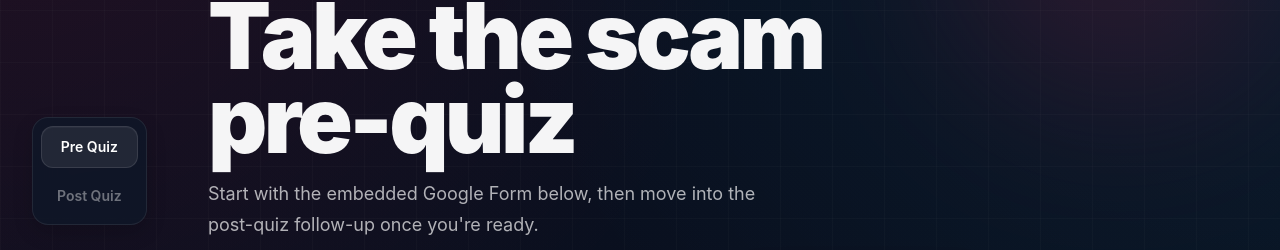
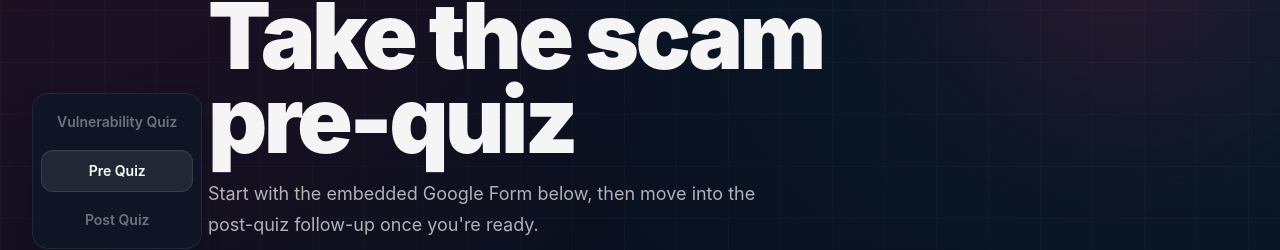
Before and after one commit to Centrista/Project-Vigil, a Next.js app: page /risk-quiz in a window 1280 px wide. Shown: the part 229-479 px from the top of the page. Built offline with nearby package versions, Linux system fonts and the light colour scheme.

Commit message:
Add your message here

```diff
--- a/app/risk-quiz/vulnerability/page.tsx
+++ b/app/risk-quiz/vulnerability/page.tsx
@@ -1,4 +1,4 @@
-import QuizTabs from "@/components/QuizTabs";
+import QuizSideSwitcher from "@/components/QuizSideSwitcher";
 import PageIntro from "@/components/PageIntro";
 import VulnerabilityQuiz from "@/components/VulnerabilityQuiz";
 
@@ -10,7 +10,7 @@ export const metadata = {
 export default function VulnerabilityQuizPage() {
   return (
     <div className="w-full overflow-x-hidden">
-      <QuizTabs active="vulnerability" />
+      <QuizSideSwitcher active="vulnerability" />
 
       <div className="relative overflow-hidden bg-grid">
         <div className="orb absolute -top-20 right-0 w-80 h-80 opacity-15" style={{ backgroundColor: "#ff1744" }} />
--- a/components/QuizSideSwitcher.tsx
+++ b/components/QuizSideSwitcher.tsx
@@ -4,13 +4,14 @@ import Link from "next/link";
 import { usePathname } from "next/navigation";
 
 interface QuizSideSwitcherProps {
-  active: "pre" | "post";
+  active: "vulnerability" | "pre" | "post";
 }
 
 export default function QuizSideSwitcher({ active }: QuizSideSwitcherProps) {
   const pathname = usePathname();
 
   const tabs = [
+    { id: "vulnerability" as const, label: "Vulnerability Quiz", href: "/risk-quiz/vulnerability" },
     { id: "pre" as const, label: "Pre Quiz", href: "/risk-quiz" },
     { id: "post" as const, label: "Post Quiz", href: "/risk-quiz/post-quiz" },
   ];
```
